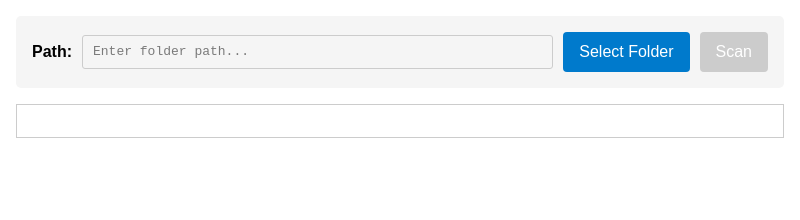
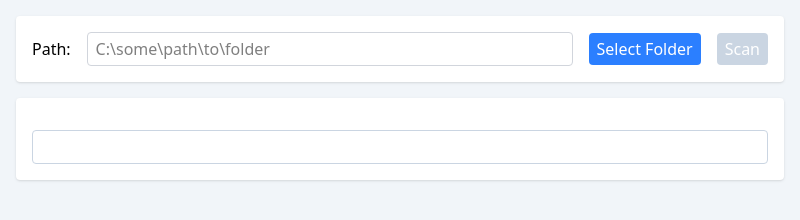
Before and after one commit to akinuri/image-finder, an Electron app: page index.html in a window 800 px wide. Drawn offline with Linux system fonts and the light colour scheme.

Commit message:
(feat) switch to tailwind, improve ui

```diff
--- a/index.html
+++ b/index.html
@@ -13,75 +13,37 @@
     />
     <title>Electron App</title>
     <script src="tw.js"></script>
-    <style>
-        body {
-            font-family: Arial, sans-serif;
-            margin: 1rem;
-        }
-        .controls {
-            margin-bottom: 1rem;
-            padding: 1rem;
-            background: #f5f5f5;
-            border-radius: 5px;
-            display: flex;
-            align-items: center;
-            gap: 10px;
-        }
-        .controls label {
-            font-weight: bold;
-        }
-        .controls input {
-            flex: 1;
-            padding: 6px 10px;
-            border: 1px solid #ccc;
-            border-radius: 3px;
-            font-family: monospace;
-        }
-        button {
-            background: #007acc;
-            color: white;
-            border: none;
-            padding: 8px 16px;
-            border-radius: 4px;
-            cursor: pointer;
-        }
-        button:hover {
-            background: #005a9e;
-        }
-        button:disabled {
-            background: #ccc;
-            cursor: not-allowed;
-        }
-        #selectedPath {
-            margin: 10px 0;
-            color: #666;
-            font-family: monospace;
-        }
-        #files {
-            margin-top: 1rem;
-            max-height: calc(100vh - 13rem);
-            overflow-y: auto;
-            border: 1px solid #ccc;
-            padding: 1rem;
-            padding-left: 2.5rem;
-            list-style: decimal;
-        }
-        .file {
-            font-family: monospace;
-            line-height: 1.75;
-        }
-    </style>
 </head>
 
-<body>
-    <div class="controls">
+<body class="bg-slate-100 p-4">
+
+    <div class="bg-white shadow p-4 rounded flex items-center gap-4">
         <label>Path:</label>
-        <input type="text" id="dirInput" placeholder="Enter folder path...">
-        <button id="selectBtn">Select Folder</button>
-        <button id="scanBtn" disabled>Scan</button>
+        <input
+            type="text"
+            id="dirInput"
+            placeholder="C:\some\path\to\folder"
+            class="px-2 py-1 border border-gray-300 rounded flex-1"
+        >
+        <button
+            id="selectBtn"
+            class="px-2 py-1 bg-blue-500 text-white rounded"
+        >Select Folder</button>
+        <button
+            id="scanBtn"
+            class="px-2 py-1 bg-green-500 text-white rounded disabled:bg-slate-300 disabled:cursor-not-allowed"
+            disabled
+        >Scan</button>
     </div>
-    <div id="status"></div>
-    <ul id="files"></ul>
+
+    <div class="bg-white shadow p-4 rounded mt-4">
+        <div id="status"></div>
+        <ul
+            id="files"
+            class="mt-4 overflow-y-auto border border-slate-300 rounded p-4 pl-10 list-decimal max-h-[calc(100vh-13rem)]"
+        ></ul>
+    </div>
+
 </body>
 
 <script src="./renderer.js"></script>
--- a/renderer.js
+++ b/renderer.js
@@ -57,7 +57,7 @@ async function scanFiles() {
 
             result.files.forEach((file) => {
                 const fileDiv = document.createElement("li");
-                fileDiv.className = "file";
+                fileDiv.className = "font-mono leading-7 text-sm";
                 fileDiv.textContent = file;
                 filesDiv.appendChild(fileDiv);
             });
```
